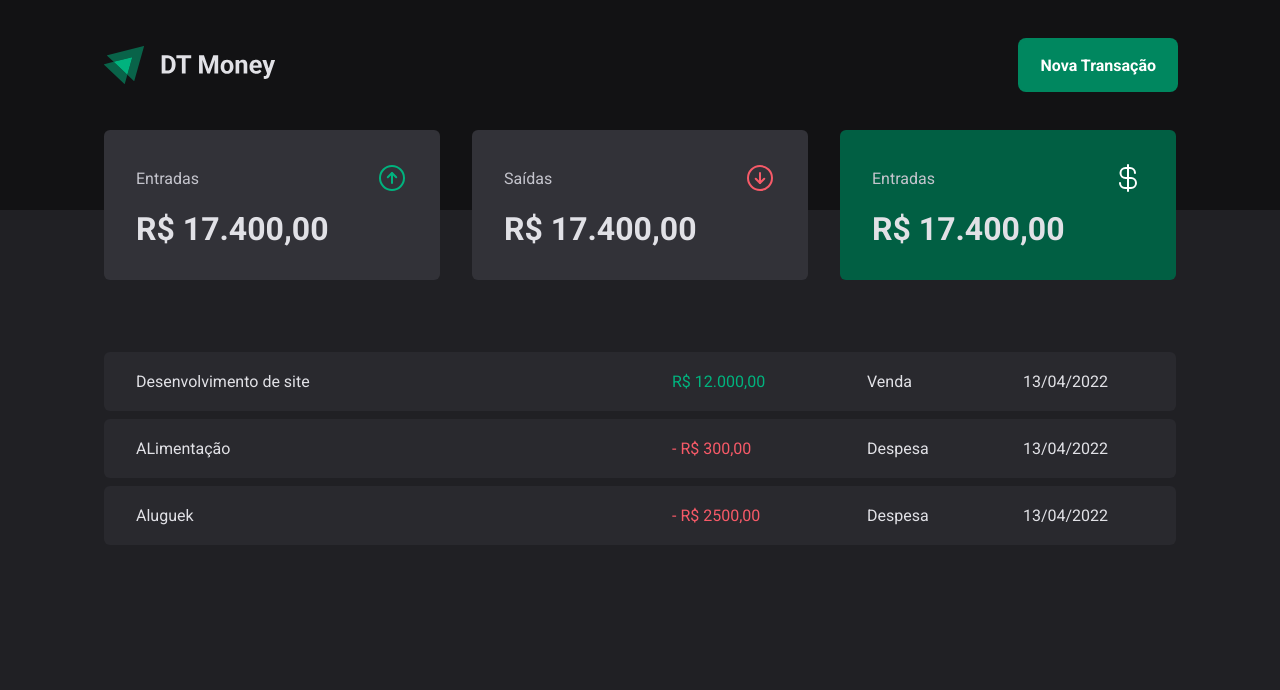
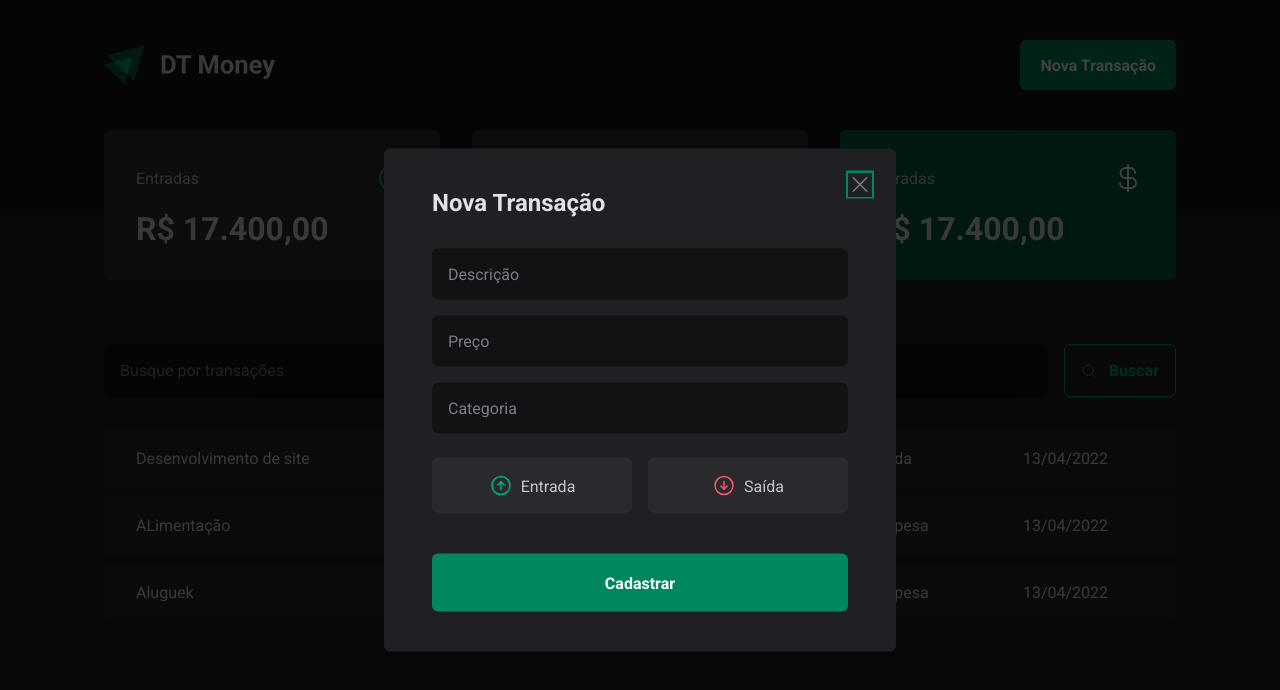
Before and after one commit to EsdrasCFF/dt-money, a React (Vite) app: page / in a window 1280 px wide. Both pictures are taken after a click on the button "Nova Transação". Shown: the top 690 px of the page. Built offline with nearby package versions, Linux system fonts and the light colour scheme.

Commit message:
Style: Create NewTransactionModal

```diff
--- a/package.json
+++ b/package.json
@@ -10,6 +10,7 @@
     "preview": "vite preview"
   },
   "dependencies": {
+    "@radix-ui/react-dialog": "^1.0.5",
     "phosphor-react": "^1.4.1",
     "react": "^18.2.0",
     "react-dom": "^18.2.0",
--- a/src/components/Header/index.tsx
+++ b/src/components/Header/index.tsx
@@ -1,5 +1,7 @@
 import { HeaderContainer, HeaderContent, NewTransactionButton } from "./styles";
 import logoImg from "../../assets/logo.svg";
+import * as Dialog from '@radix-ui/react-dialog';
+import { NewTransactionModal } from "../NewTransactionModal";
 
 export function Header() {
   return (
@@ -7,7 +9,15 @@ export function Header() {
       <HeaderContent>
         <img src={logoImg} alt="" />
 
-        <NewTransactionButton>Nova Transação</NewTransactionButton>
+        <Dialog.Root>
+          <Dialog.Trigger asChild >
+            <NewTransactionButton>Nova Transação</NewTransactionButton>
+          </Dialog.Trigger>
+
+          <NewTransactionModal/>
+
+        </Dialog.Root>
+
       </HeaderContent>
 
     </HeaderContainer>
--- /dev/null
+++ b/src/components/NewTransactionModal/index.tsx
@@ -0,0 +1,42 @@
+import { ArrowCircleDown, ArrowCircleUp, X } from "phosphor-react";
+import * as Dialog from '@radix-ui/react-dialog';
+import { CloseButton, Content, Overlay, TransactionType, TransactionTypeButton } from "./styles";
+
+export function NewTransactionModal() {
+  return (
+    <Dialog.Portal>
+      <Overlay/>
+
+      <Content>
+        <Dialog.Title> Nova Transação </Dialog.Title>
+
+        <CloseButton>
+          <X size={24} />
+        </CloseButton>
+
+        <form action="">
+          <input type="text" placeholder="Descrição" required/>
+          <input type="number" placeholder="Preço" required/>
+          <input type="text" placeholder="Categoria" required/>
+
+          <TransactionType>
+            <TransactionTypeButton variant="income" >
+              <ArrowCircleUp size={24} />
+              Entrada
+            </TransactionTypeButton>
+
+            <TransactionTypeButton variant="outcome" >
+              <ArrowCircleDown size={24} />
+              Saída
+            </TransactionTypeButton>
+          </TransactionType>
+
+          <button type="submit" > Cadastrar </button>
+
+        </form>
+
+      </Content>
+
+    </Dialog.Portal>
+  )
+}
--- /dev/null
+++ b/src/components/NewTransactionModal/styles.ts
@@ -0,0 +1,98 @@
+import styled from "styled-components";
+import * as Dialog from '@radix-ui/react-dialog';
+
+export const Overlay = styled(Dialog.Overlay)`
+  position: fixed;
+  width: 100vw;
+  height: 100vh;
+  inset: 0;
+  background: rgba(0,0,0, 0.75);
+`;
+
+export const Content = styled(Dialog.Content)`
+  min-width: 32rem;
+  border-radius: 6px;
+  padding: 2.5rem 3rem;
+  background: ${({theme}) => theme.COLORS.GRAY_800};
+
+  position: fixed;
+  top: 50%;
+  left: 50%;
+  transform: translate(-50%, -50%);
+
+  form {
+    margin-top: 2rem;
+
+    display: flex;
+    flex-direction: column;
+    gap: 1rem;
+
+    input {
+      border-radius: 6px;
+      border: 0;
+      background: ${({theme}) => theme.COLORS.GRAY_900};
+      color: ${({theme}) => theme.COLORS.GRAY_300};
+      padding: 1rem;
+
+      &::placeholder {
+        color: ${({theme}) => theme.COLORS.GRAY_500};
+      }
+    }
+
+    button[type="submit"] {
+      height: 58px;
+      border: 0;
+      background: ${({theme}) => theme.COLORS.GREEN_500};
+      color: ${({theme}) => theme.COLORS.WHITE};
+      font-weight: bold;
+      padding: 0 1.25rem;
+      border-radius: 6px;
+      margin-top: 1.5rem;
+      cursor: pointer;
+
+      &:hover {
+        background: ${({theme}) => theme.COLORS.GREEN_700};
+        transition: background-color 0.2s;
+      }
+    }
+  }
+`;
+
+export const CloseButton = styled(Dialog.Close)`
+  position: absolute;
+  background: transparent;
+  border: 0;
+  top: 1.5rem;
+  right: 1.5rem;
+  line-height: 0;
+  cursor: pointer;
+  color: ${({theme}) => theme.COLORS.GRAY_500};
+`;
+
+export const TransactionType = styled.div`
+  display: grid;
+  grid-template-columns: repeat(2, 1fr);
+  gap: 1rem;
+  margin-top: 0.5rem;
+`;
+
+interface ITransactionTypeButtonProps {
+  variant: "income" | "outcome"
+}
+
+export const TransactionTypeButton = styled.button<ITransactionTypeButtonProps>`
+  background: ${({theme}) => theme.COLORS.GRAY_700};
+  padding: 1rem;
+  display: flex;
+  align-items: center;
+  justify-content: center;
+  gap: 0.5rem;
+  border-radius: 6px;
+  cursor: pointer;
+  border: 0;
+  color: ${({theme}) => theme.COLORS.GRAY_300};
+
+  svg {
+    color: ${props => props.variant === "income" ? props.theme.COLORS.GREEN_300 : props.theme.COLORS.RED_300}
+  }
+`;
--- /dev/null
+++ b/src/pages/Transactions/components/SearchForm/index.tsx
@@ -0,0 +1,14 @@
+import { MagnifyingGlass } from "phosphor-react"
+import { SearchFormContainer } from "./styles"
+
+export function SearchForm() {
+  return(
+    <SearchFormContainer>
+      <input type="text" placeholder="Busque por transações" />
+      <button type="submit" >
+        <MagnifyingGlass/>
+        Buscar
+      </button>
+    </SearchFormContainer>
+  )
+}
--- /dev/null
+++ b/src/pages/Transactions/components/SearchForm/styles.ts
@@ -0,0 +1,40 @@
+import styled from "styled-components";
+
+export const SearchFormContainer = styled.form`
+  display: flex;
+  gap: 1rem;
+
+  input {
+    flex: 1;
+    border-radius: 6px;
+    border: 0;
+    background: ${({theme}) => theme.COLORS.GRAY_900};
+    color: ${({theme}) => theme.COLORS.GRAY_300};
+    padding: 1rem;
+
+    &::placeholder {
+      color: ${({theme}) => theme.COLORS.GRAY_500};
+    }
+  }
+
+  button {
+    display: flex;
+    align-items: center;
+    gap: 0.75rem;
+
+    padding: 1rem;
+    background: transparent;
+    border: 1px solid ${({theme}) => theme.COLORS.GREEN_300};
+    color: ${({theme}) => theme.COLORS.GREEN_300};
+    font-weight: bold;
+    border-radius: 6px;
+
+    &:hover {
+      background: ${({theme}) => theme.COLORS.GREEN_500};
+      border: 1px solid ${({theme}) => theme.COLORS.GREEN_500};
+      color: ${({theme}) => theme.COLORS.WHITE};
+      transition: background-color 0.2s, color 0.2s, border-color 0.2s;
+      cursor: pointer;
+    }
+  }
+`;
--- a/src/pages/Transactions/index.tsx
+++ b/src/pages/Transactions/index.tsx
@@ -1,5 +1,6 @@
 import { Header } from "../../components/Header";
 import { Summary } from "../../components/Summary";
+import { SearchForm } from "./components/SearchForm";
 import { PriceHighLight, TransactionsContainer, TransactionsTable } from "./styles";
 
 export function Transactions () {
@@ -8,8 +9,8 @@ export function Transactions () {
       <Header/>
       <Summary/>
 
-
       <TransactionsContainer>
+        <SearchForm/>
         <TransactionsTable>
           <tbody>
             <tr>
--- a/src/pages/Transactions/styles.ts
+++ b/src/pages/Transactions/styles.ts
@@ -12,6 +12,7 @@ export const TransactionsTable = styled.table`
   width: 100%;
   border-collapse: separate;
   border-spacing: 0 0.5rem;
+  margin-top: 1.5rem;
 
   td {
     padding: 1.25rem 2rem;
```
Also changed, not shown: 1 other file (tests, documents, lock files or other folders).
